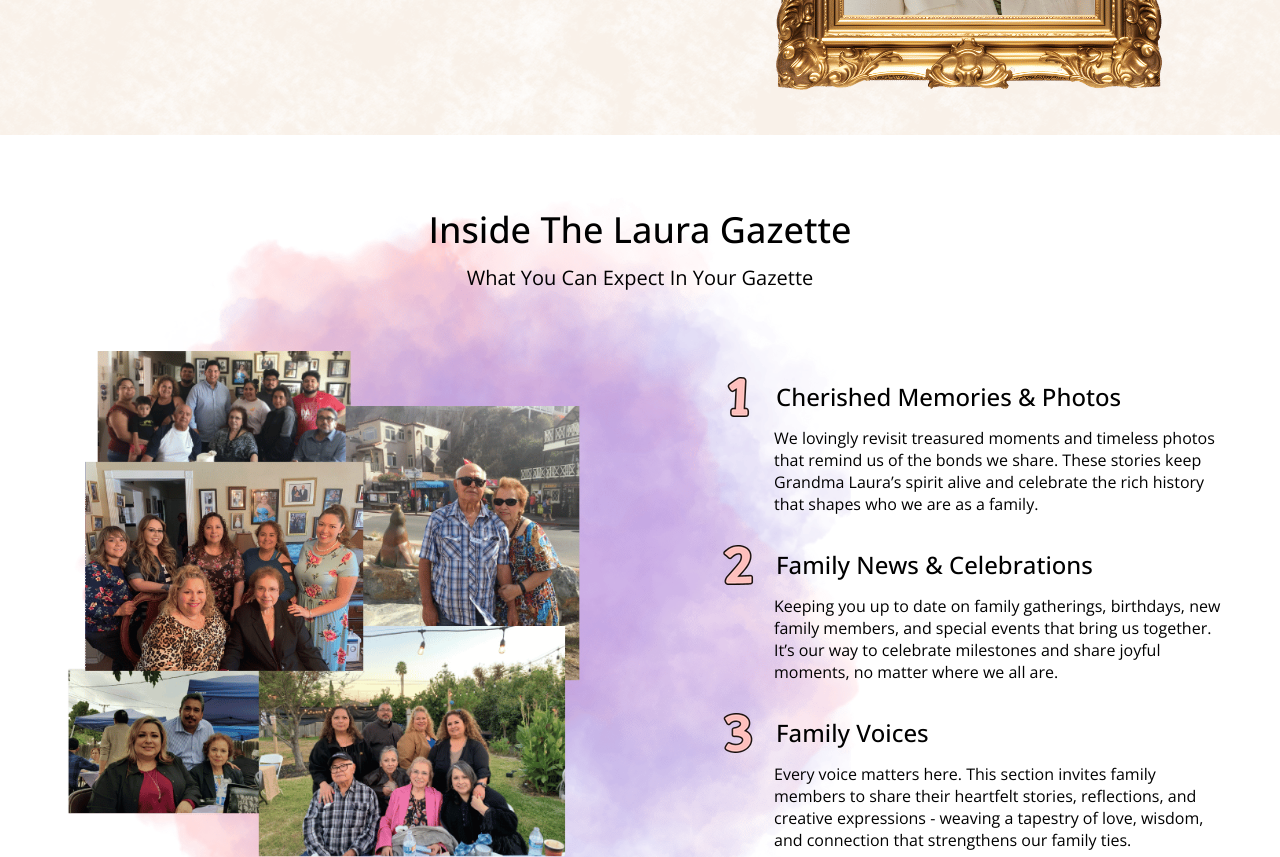
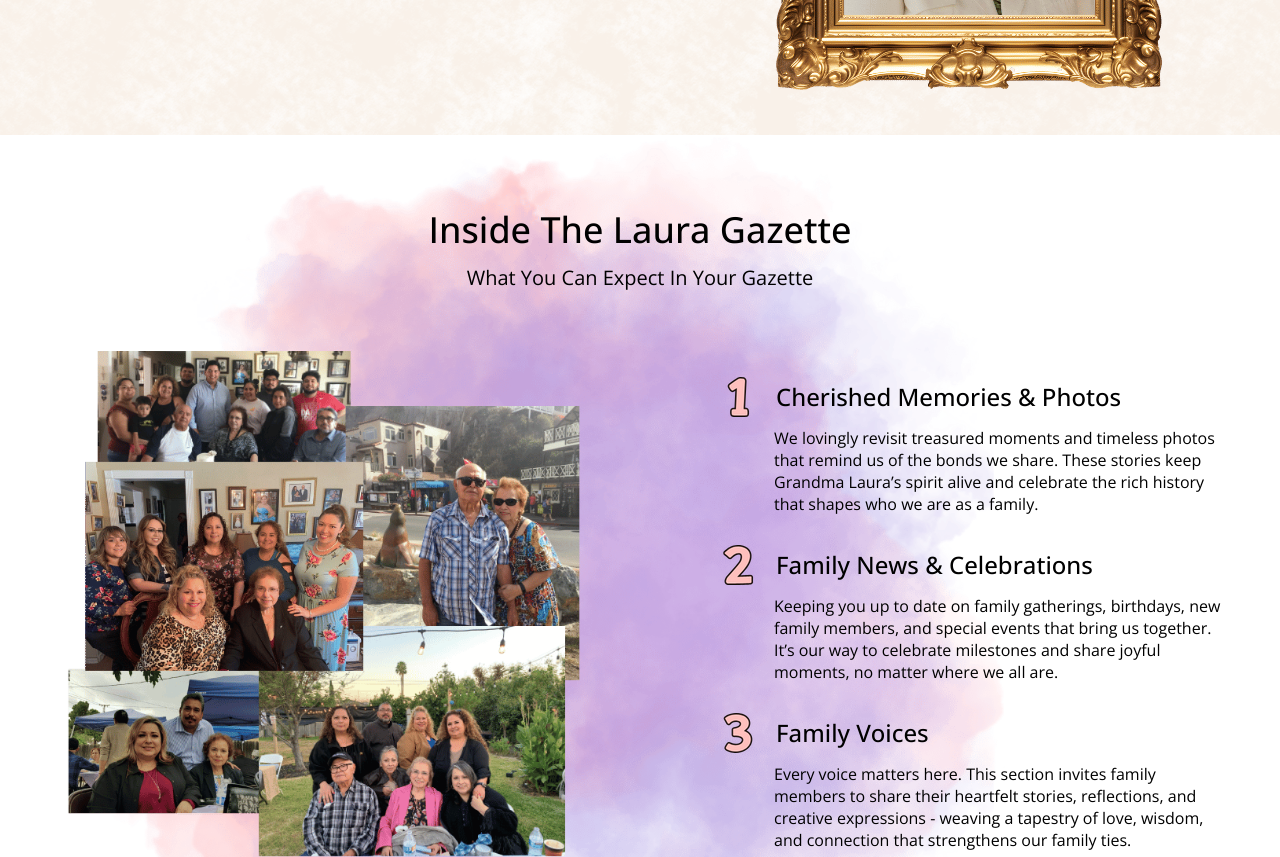
Before and after one commit to Cyse1/TheLauraGazette, a plain HTML site: page index.html in a window 1280 px wide. Shown: the part 560-1417 px from the top of the page. Drawn offline with nearby package versions, Linux system fonts and the light colour scheme.

Commit message:
fixing the about section background

```diff
--- a/style.css
+++ b/style.css
@@ -47,6 +47,7 @@ button[type="submit"] {
   position: fixed;
   top: 0;
   width: 100%;
+  z-index: 1000;
 }
 
 .nav-content{
@@ -123,7 +124,7 @@ button[type="submit"] {
 
 
 .about{
-  background: url('./assets/newsplash.png') no-repeat center left/contain;
+ background: url('./assets/newsplash.png') no-repeat center left/cover;
   padding: 70px 0 70px;
 }
 
@@ -143,11 +144,13 @@ button[type="submit"] {
 }
 
 .about-flex{
+  position: relative;
   display: flex;
   justify-content: space-between;
   align-items: center;
   gap: 7rem;
 }
+
 
 .left-side img{
   width:550px;
```
